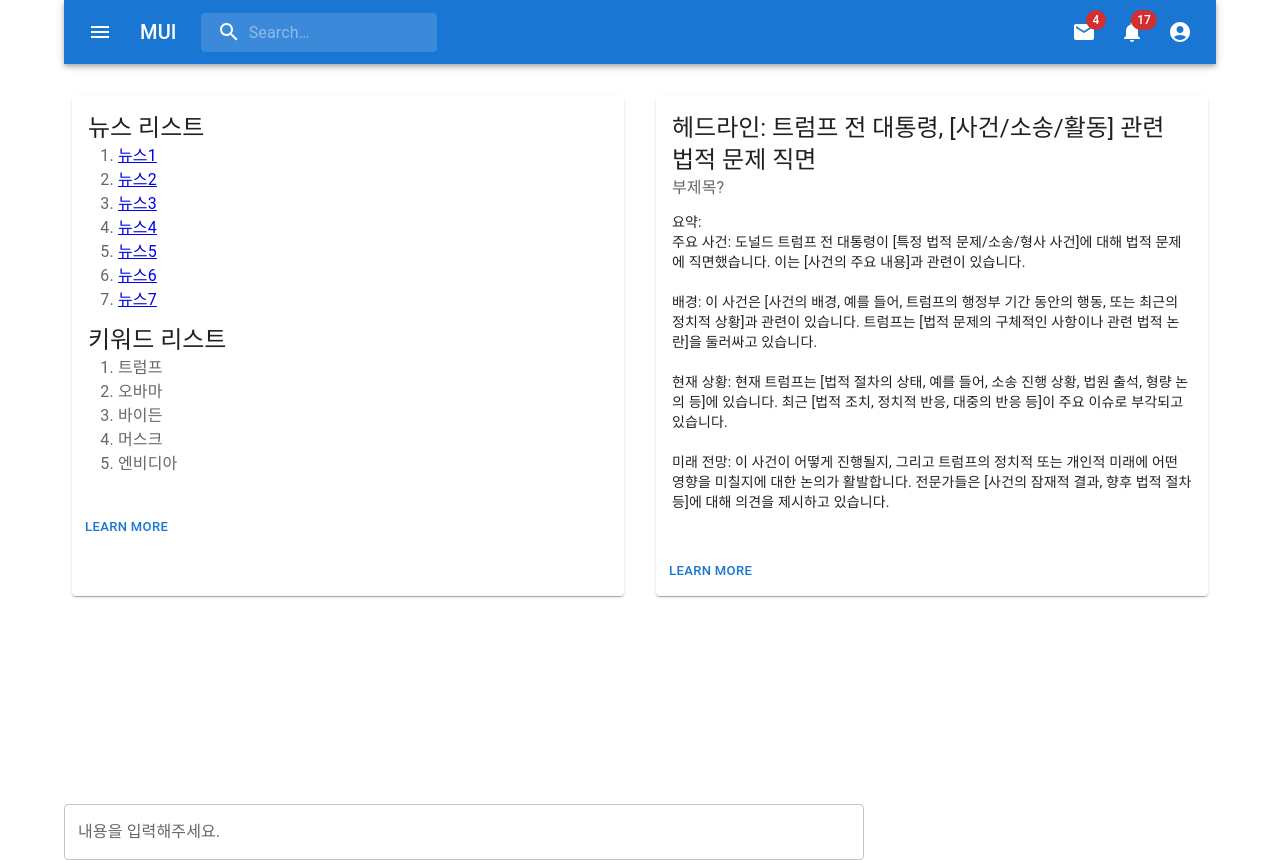
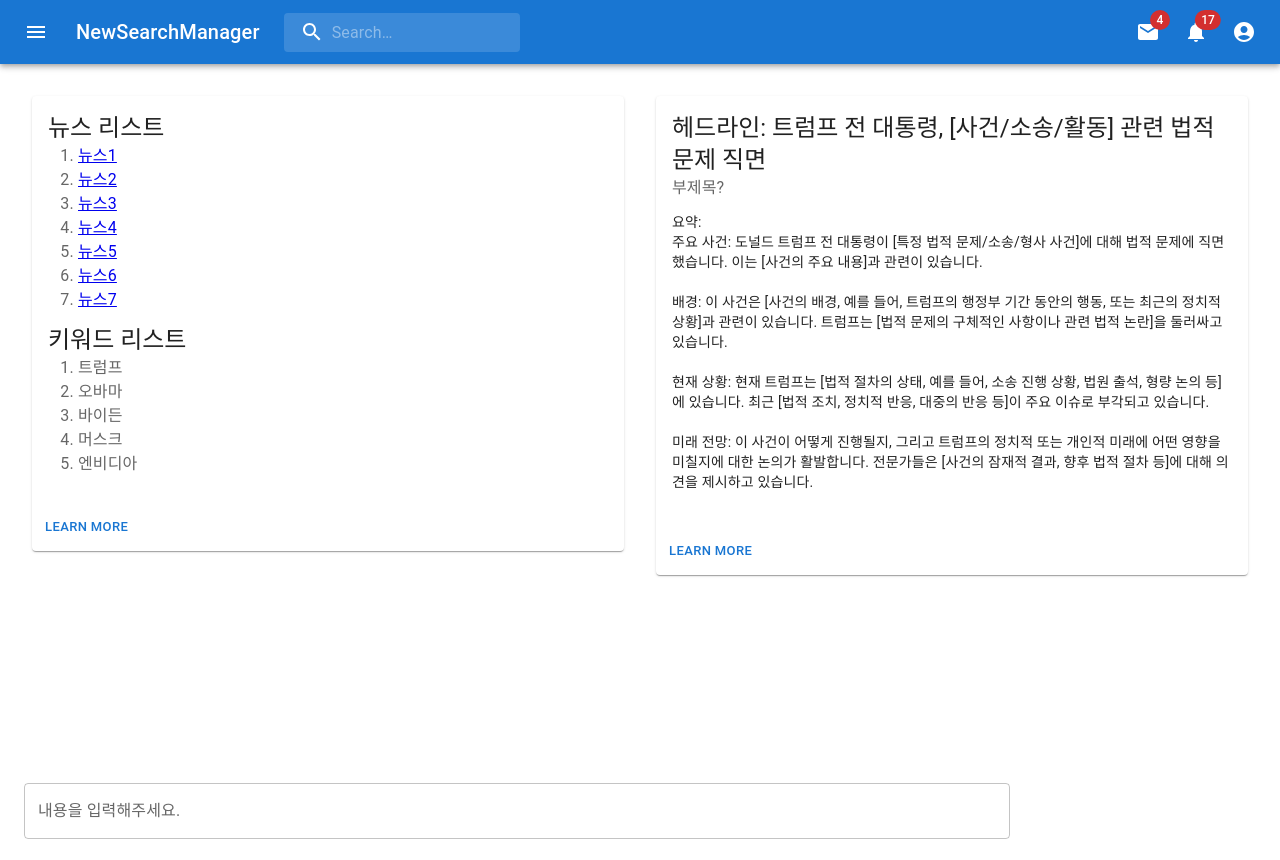
Before and after one commit to 2024-summer-LLM-Bootcamp/NewSearchPedia_FE, a React (Vite) app: page /article in a window 1280 px wide. After the commit the page ends 839 px from the top, so only its background shows below. Built offline with nearby package versions, Linux system fonts and the light colour scheme.

Commit message:
Card 크기 고정해제

```diff
--- a/src/pages/article/PrimarySearchAppBar.jsx
+++ b/src/pages/article/PrimarySearchAppBar.jsx
@@ -152,7 +152,7 @@ export default function PrimarySearchAppBar() {
             <MenuIcon />
           </IconButton>
           <Typography variant="h6" noWrap component="div" sx={{ display: { xs: 'none', sm: 'block' } }}>
-            MUI
+            NewSearchManager
           </Typography>
           <Search>
             <SearchIconWrapper>
--- a/src/pages/article/article.jsx
+++ b/src/pages/article/article.jsx
@@ -15,12 +15,13 @@ export default function Article() {
   const keywords = ['트럼프', '오바마', '바이든', '머스크', '엔비디아'];
 
   return (
-    <Container>
+    <>
       <PrimarySearchAppBar />
+      <Container maxWidth="">
       <Box sx={{ flexGrow: 1, mt: 3 }}>
         <Grid container spacing={2}>
           <Grid item xs={6}>
-            <Card sx={{ minWidth: 500, minHeight: 500, margin: 1 }}>
+            <Card sx={{ margin: 1 }}>
               <CardContent>
                 <Typography variant="h5" component="div">
                   뉴스 리스트
@@ -54,7 +55,7 @@ export default function Article() {
           </Grid>
 
           <Grid item xs={6}>
-            <Card sx={{ minWidth: 500, minHeight: 500, margin: 1 }}>
+            <Card sx={{ margin: 1 }}>
               <CardContent>
                 <Typography variant="h5" component="div">
                   헤드라인: 트럼프 전 대통령, [사건/소송/활동] 관련 법적 문제 직면
@@ -89,10 +90,11 @@ export default function Article() {
           </Grid>
         </Grid>
 
-        <Box sx={{ width: 800, maxWidth: '100%', marginTop: 25, display: 'flex', justifyContent: 'center', alignItems: 'center' }}>
-          <TextField sx={{ width: '100%' }} fullWidth label="내용을 입력해주세요." id="fullWidth" />
+        <Box sx={{ maxWidth: '80%', marginTop: 25, display: 'flex', justifyContent: 'center', alignItems: 'center' }}>
+          <TextField sx={{ width: '100%', }} fullWidth label="내용을 입력해주세요." id="fullWidth" />
         </Box>
       </Box>
     </Container>
+    </>
   );
 }
```
